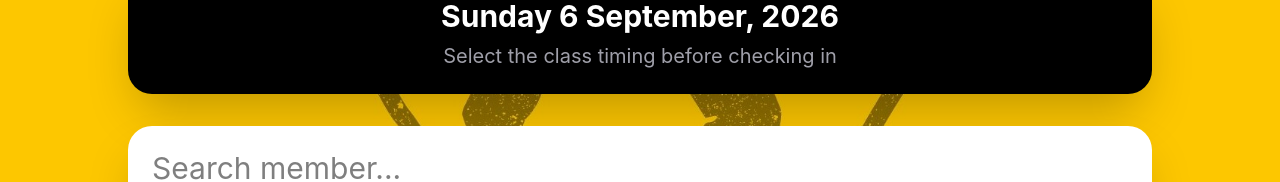
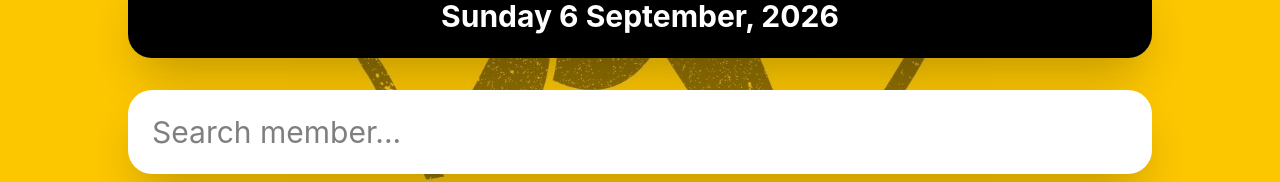
Before and after one commit to saumyasriv/gym-checkin-frontend, a React (Vite) app: page / in a window 1280 px wide. Shown: the part 270-452 px from the top of the page. Built offline with nearby package versions, Linux system fonts and the light colour scheme; no server answers.

Commit message:
Update CheckInPage.jsx

```diff
--- a/src/pages/CheckInPage.jsx
+++ b/src/pages/CheckInPage.jsx
@@ -356,10 +356,6 @@ function CheckInPage() {
             {formattedDate}
           </div>
 
-          <div className="text-xl text-zinc-400 mt-2">
-            Select the class timing before checking in
-          </div>
-
         </div>
 
 
```
